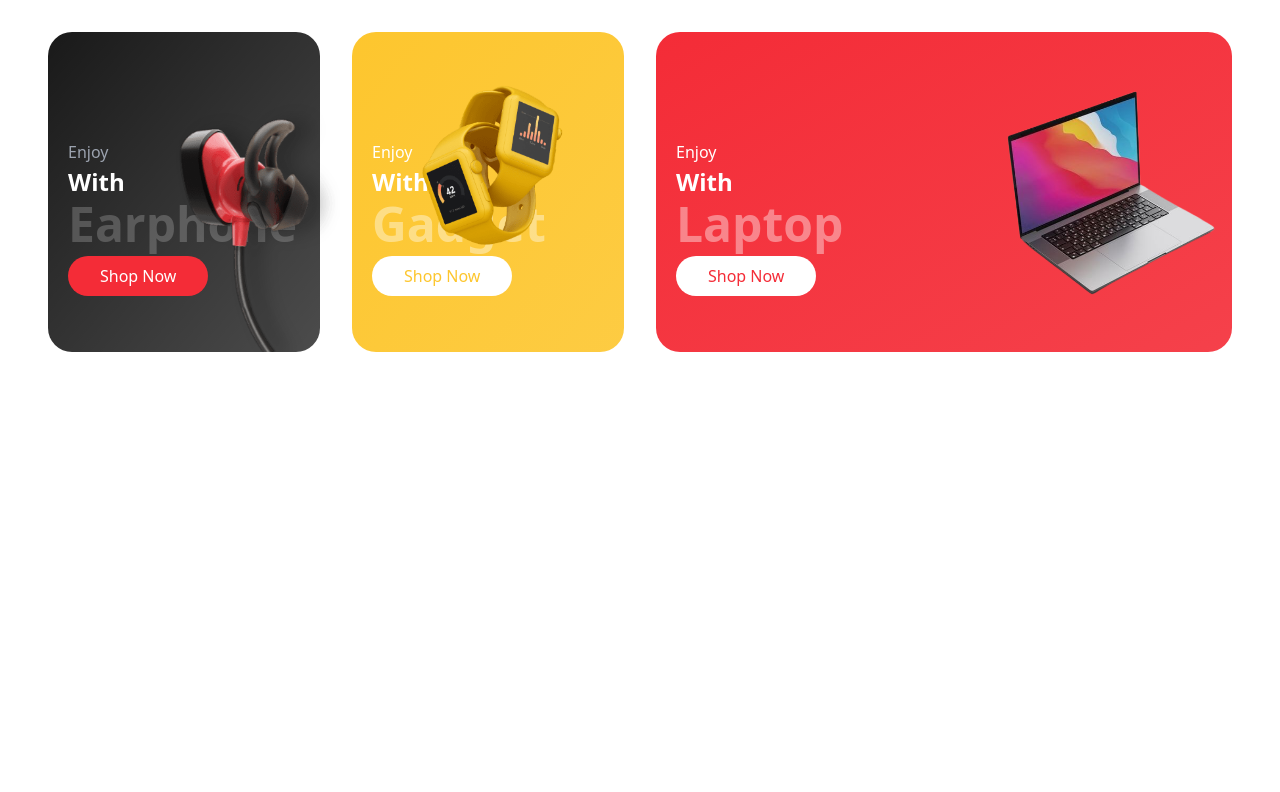
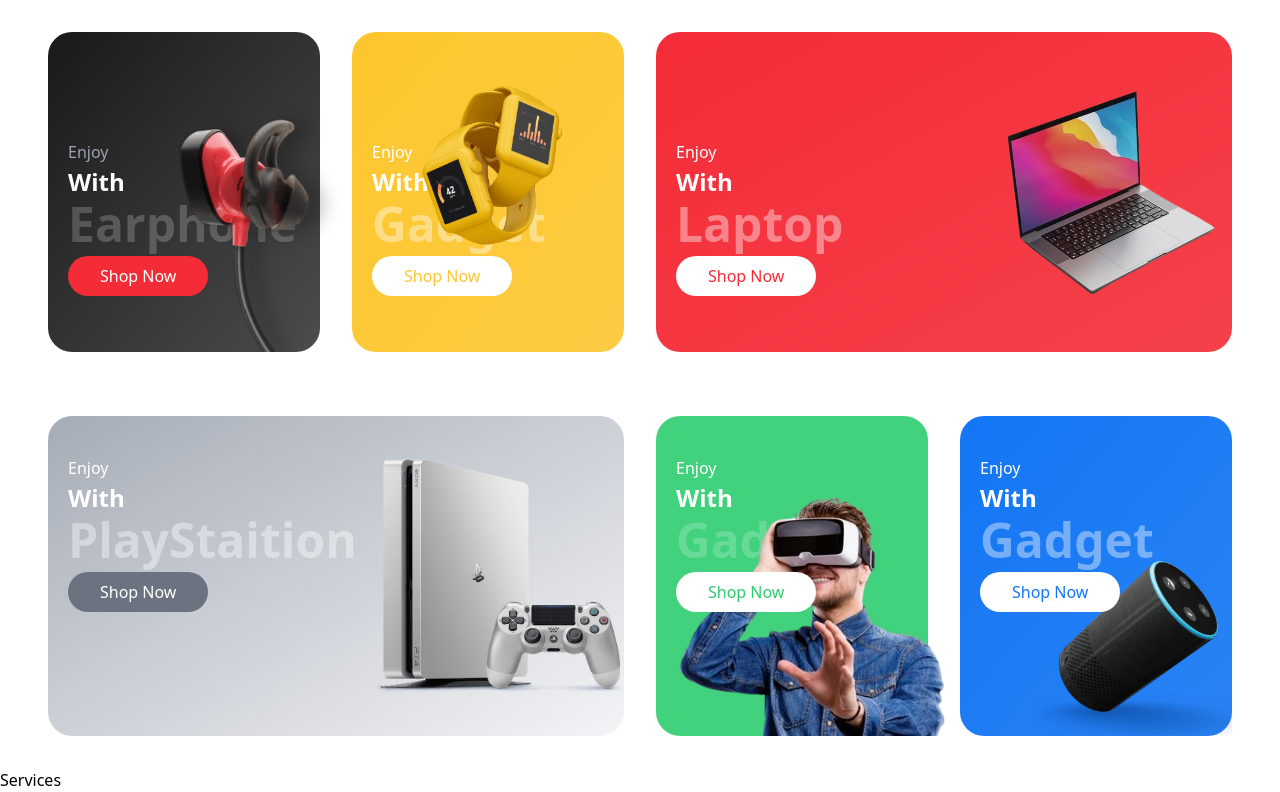
Before and after one commit to ghrado/e-commerc-Kumaliza-Tech, a React (Vite) app in the folder frontend2/: page / in a window 1280 px wide. Shown: the part 726-1518 px from the top of the page. Before the commit the page ends 1110 px from the top, so only its background shows below. Built offline with nearby package versions, Linux system fonts and the light colour scheme.

Commit message:
services inicial commit

```diff
--- a/frontend2/src/App.jsx
+++ b/frontend2/src/App.jsx
@@ -2,12 +2,17 @@
 import Navbar from './components/Navbar/Navbar.jsx';
 import Hero from './components/Hero/hero.jsx';
 import Category from "./components/Category/Category.jsx";
+import Category2 from "./components/Category/Category2.jsx";
+import Services from "./assets/Services/Services.jsx";
 
 const App = () => {
-  return <div>
+  return <div className="bg-white dark:bg-gray-900 dark:text-white
+  duration-200 overflow-hidden">
     <Navbar/>
     <Hero/>
     <Category/>
+    <Category2/>
+    <Services/>
   </div>;
 };
 
--- /dev/null
+++ b/frontend2/src/assets/Services/Services.jsx
@@ -0,0 +1,9 @@
+import React from 'react'
+
+const Services = () => {
+  return (
+    <div>Services</div>
+  )
+}
+
+export default Services
--- /dev/null
+++ b/frontend2/src/components/Category/Category2.jsx
@@ -0,0 +1,73 @@
+import React from 'react'
+import Image1 from '../../assets/category/gaming.png'
+import Image2 from '../../assets/category/vr.png'
+import Image3 from '../../assets/category/speaker.png'
+import Button from '../Shared/Button'
+
+const Category = () => {
+  return (
+    <div className='py-8'>
+        <div className='container'>
+            <div className="grid grid-cols-1 sm:grid-cols-2 lg:grid-cols-4 gap-8">
+                {/*first col*/}
+                <div className='col-span-2 py-10 pl-5 bg-gradient-to-br
+                from-gray-400/90 to-gray-100 text-white
+                rounded-3xl relative h-[320px] flex items-start'>
+                    <div>
+                        <div className='mb-4'>
+                           <p className='mb-[2px] text-white'>Enjoy</p>
+                           <p className='text-2xl font-semibold mb-[2px]'>With</p>
+                           <p className='text-4xl xl:text-5xl font-bold opacity-40 mb-2'>PlayStaition</p>
+                           <Button
+                           text={'Shop Now'}
+                           bgColor={'bg-gray-500'}
+                           textColor={'text-white'}
+                        />
+                        </div>
+                    </div>
+                    <img src={Image1} alt="" className='w-[250px] absolute top-1/2 -translate-y-1/2 right-0'/>
+                </div>
+                {/*secound col*/}
+                <div className='py-10 pl-5 bg-gradient-to-br
+                from-brandGreen/90 to-brandGreen/90 text-white
+                rounded-3xl relative h-[320px] flex items-start'>
+                    <div>
+                        <div className='mb-4'>
+                           <p className='mb-[2px] text-white'>Enjoy</p>
+                           <p className='text-2xl font-semibold mb-[2px]'>With</p>
+                           <p className='text-4xl xl:text-5xl font-bold opacity-20 mb-2'>Gadget</p>
+                           <Button
+                           text={'Shop Now'}
+                           bgColor={'bg-white'}
+                           textColor={'text-brandGreen'}
+                        />
+                        </div>
+                    </div>
+                    <img src={Image2} alt="" className='w-[320px] absolute bottom-0'/>
+                </div>
+                {/*third col*/}
+                 <div className='py-10 pl-5 bg-gradient-to-br
+                 from-brandBlue to-brandBlue/90 text-white
+                 rounded-3xl relative h-[320px] flex items-start'>
+                    <div>
+                        <div className='mb-4'>
+                           <p className='mb-[2px] text-white'>Enjoy</p>
+                           <p className='text-2xl font-semibold mb-[2px]'>With</p>
+                           <p className='text-4xl xl:text-5xl font-bold opacity-40 mb-2'>Gadget</p>
+                           <Button
+                           text={'Shop Now'}
+                           bgColor={'bg-white'}
+                           textColor={'text-brandBlue'}
+                        />
+                        </div>
+                    </div>
+                    <img src={Image3} alt="" className='w-[200px] absolute bottom-0 right-0'/>
+                </div>
+
+            </div>
+        </div>
+    </div>
+  )
+}
+
+export default Category
```
